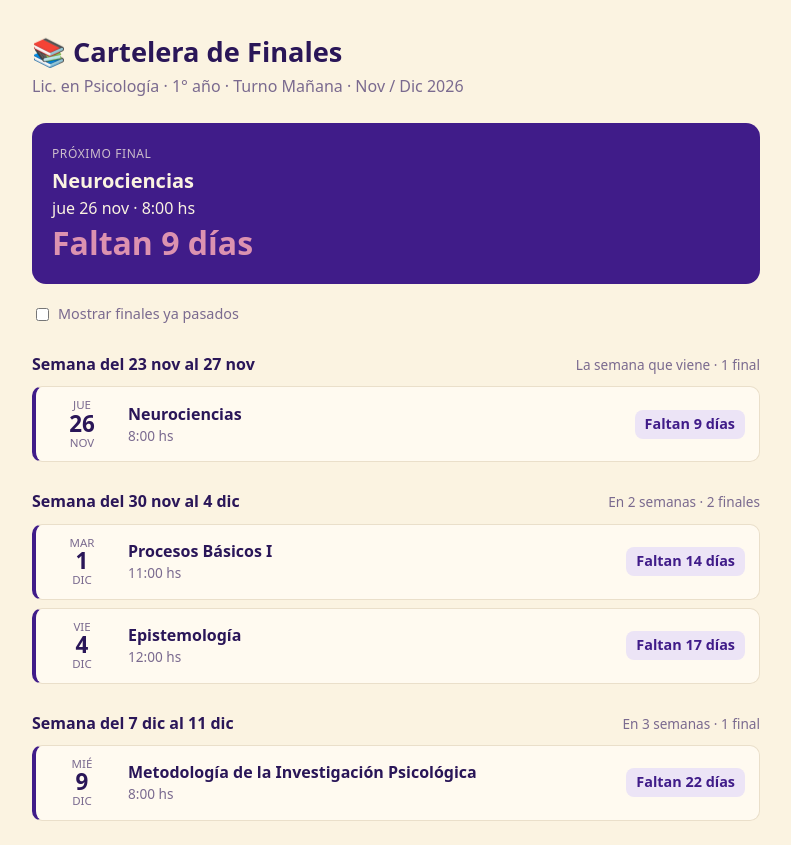
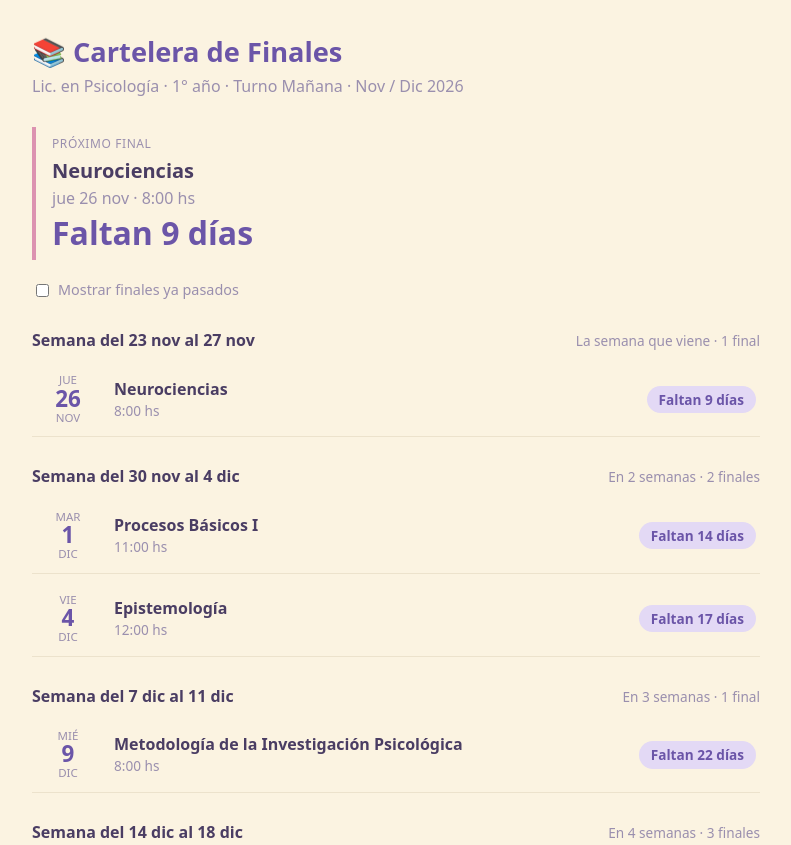
Before and after one commit to aveltri/cartelera-finales, a plain HTML site: page index.html in a window 1280 px wide. Shown: the top 845 px of the page, without its empty margins (244-1035 px from the left). Drawn offline with Linux system fonts and the light colour scheme.

Commit message:
Tema pastel: fondo crema con acentos lavanda y rosa

```diff
--- a/index.html
+++ b/index.html
@@ -9,38 +9,30 @@
 <style>
   :root {
     --bg: #FBF3E1;
-    --card: #fffaf0;
-    --text: #2a1658;
-    --muted: #7a6a8f;
-    --border: #eadfca;
-    --accent: #401C89;
-    --accent-soft: #ece4f6;
-    --soon: #9c3d65;
-    --soon-soft: #f6dfe8;
-    --urgent: #2a1658;
-    --urgent-soft: #DC92B0;
-    --done: #b5aac2;
-    --hero-bg: #401C89;
-    --hero-text: #FBF3E1;
-    --hero-big: #DC92B0;
+    --text: #4a3d63;
+    --muted: #9a8fae;
+    --line: #ece2cc;
+    --lav: #e3d9f5;
+    --lav-ink: #6b55a8;
+    --pink-soft: #f6dce7;
+    --pink: #DC92B0;
+    --pink-ink: #9a4d6e;
+    --today-ink: #4a2340;
+    --done: #bdb4c8;
   }
   @media (prefers-color-scheme: dark) {
     :root {
-      --bg: #170d2e;
-      --card: #221545;
-      --text: #FBF3E1;
-      --muted: #b4a6cc;
-      --border: #362760;
-      --accent: #DC92B0;
-      --accent-soft: #3a2560;
-      --soon: #f2bfd3;
-      --soon-soft: #4a2443;
-      --urgent: #170d2e;
-      --urgent-soft: #DC92B0;
+      --bg: #211b30;
+      --text: #f3ecdd;
+      --muted: #a99fbb;
+      --line: #342a4b;
+      --lav: #3a3058;
+      --lav-ink: #d6c9f2;
+      --pink-soft: #45303f;
+      --pink: #DC92B0;
+      --pink-ink: #f3c4d7;
+      --today-ink: #2a1630;
       --done: #5f5378;
-      --hero-bg: #401C89;
-      --hero-text: #FBF3E1;
-      --hero-big: #DC92B0;
     }
   }
   * { box-sizing: border-box; }
@@ -51,21 +43,20 @@
     font: 16px/1.45 system-ui, -apple-system, "Segoe UI", Roboto, sans-serif;
   }
   main { max-width: 760px; margin: 0 auto; padding: 32px 16px 64px; }
-  header h1 { margin: 0 0 4px; font-size: 1.7rem; }
+  header h1 { margin: 0 0 4px; font-size: 1.7rem; color: var(--lav-ink); }
   header p { margin: 0; color: var(--muted); }
 
   .next {
-    margin: 24px 0 8px;
-    padding: 18px 20px;
-    border-radius: 14px;
-    background: var(--hero-bg);
-    color: var(--hero-text);
+    margin: 28px 0 8px;
+    padding: 4px 0 4px 16px;
+    border-left: 4px solid var(--pink);
   }
-  .next small { color: var(--hero-text); opacity: .75; text-transform: uppercase; letter-spacing: .05em; font-size: .75rem; }
+  .next small { color: var(--muted); text-transform: uppercase; letter-spacing: .05em; font-size: .75rem; }
   .next strong { display: block; font-size: 1.25rem; margin: 2px 0; }
-  .next .big { font-size: 2rem; font-weight: 700; color: var(--hero-big); }
+  .next div { color: var(--muted); }
+  .next .big { font-size: 2rem; font-weight: 700; color: var(--lav-ink); }
 
-  .toggle input { accent-color: var(--accent); }
+  .toggle input { accent-color: var(--pink); }
   .toggle { display: flex; align-items: center; gap: 6px; color: var(--muted); font-size: .9rem; margin: 20px 0 8px; }
 
   section.week { margin-top: 28px; }
@@ -85,11 +76,8 @@
     grid-template-columns: 64px 1fr auto;
     gap: 14px;
     align-items: center;
-    padding: 12px 14px;
-    background: var(--card);
-    border: 1px solid var(--border);
-    border-left: 4px solid var(--accent);
-    border-radius: 10px;
+    padding: 12px 4px;
+    border-bottom: 1px solid var(--line);
   }
   .date { text-align: center; line-height: 1.1; }
   .date .dow { font-size: .72rem; text-transform: uppercase; color: var(--muted); }
@@ -97,19 +85,20 @@
   .date .mon { font-size: .72rem; text-transform: uppercase; color: var(--muted); }
   .info .name { font-weight: 600; }
   .info .meta { color: var(--muted); font-size: .85rem; }
+  .date .day { color: var(--lav-ink); }
   .left {
     text-align: right;
-    font-weight: 700;
+    font-weight: 600;
     white-space: nowrap;
-    padding: 4px 10px;
-    border-radius: 8px;
-    background: var(--accent-soft);
-    color: var(--accent);
-    font-size: .9rem;
+    font-size: .85rem;
+    padding: 4px 12px;
+    border-radius: 999px;
+    background: var(--lav);
+    color: var(--lav-ink);
   }
-  .left.soon { background: var(--soon-soft); color: var(--soon); }
-  .left.today { background: var(--urgent-soft); color: var(--urgent); }
-  li.exam.past { border-left-color: var(--done); opacity: .55; }
+  .left.soon { background: var(--pink-soft); color: var(--pink-ink); }
+  .left.today { background: var(--pink); color: var(--today-ink); }
+  li.exam.past { opacity: .5; }
   li.exam.past .left { background: transparent; color: var(--done); font-weight: 500; }
 
   footer { margin-top: 40px; color: var(--muted); font-size: .8rem; }
```
